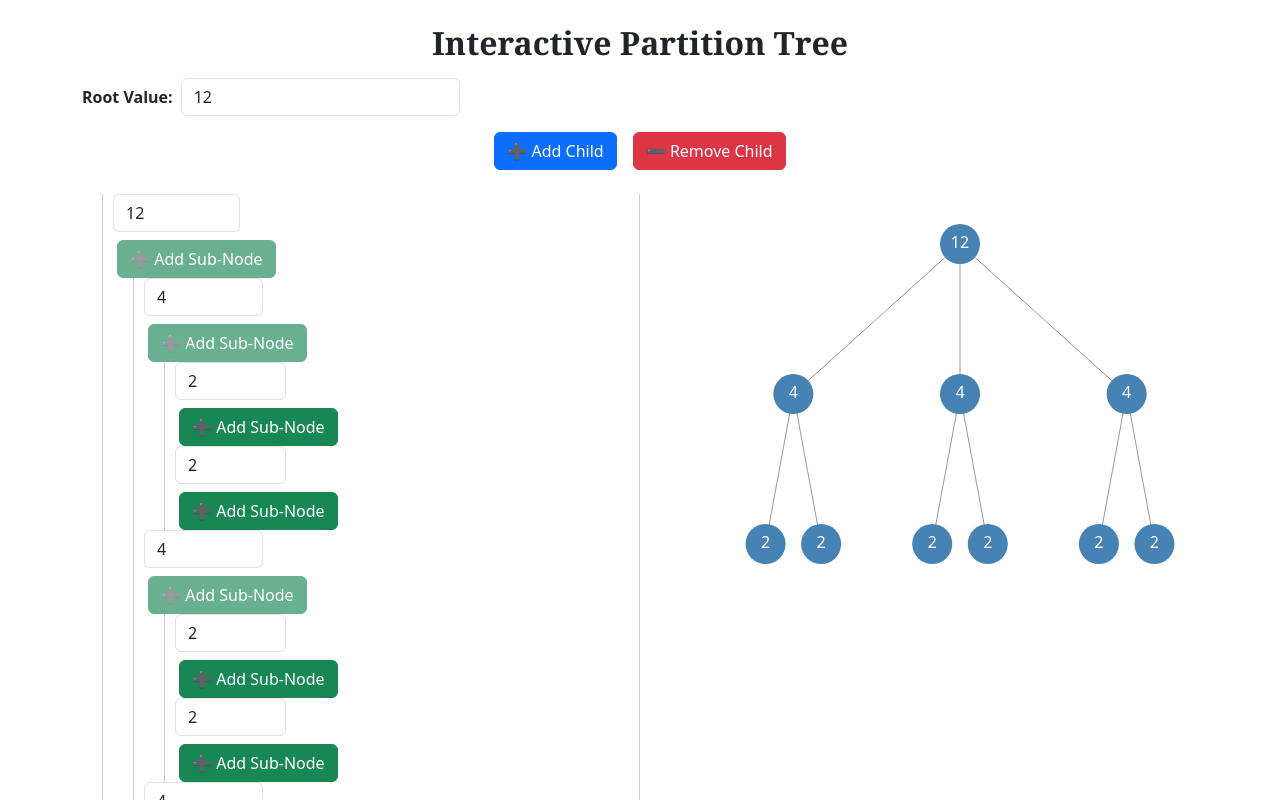
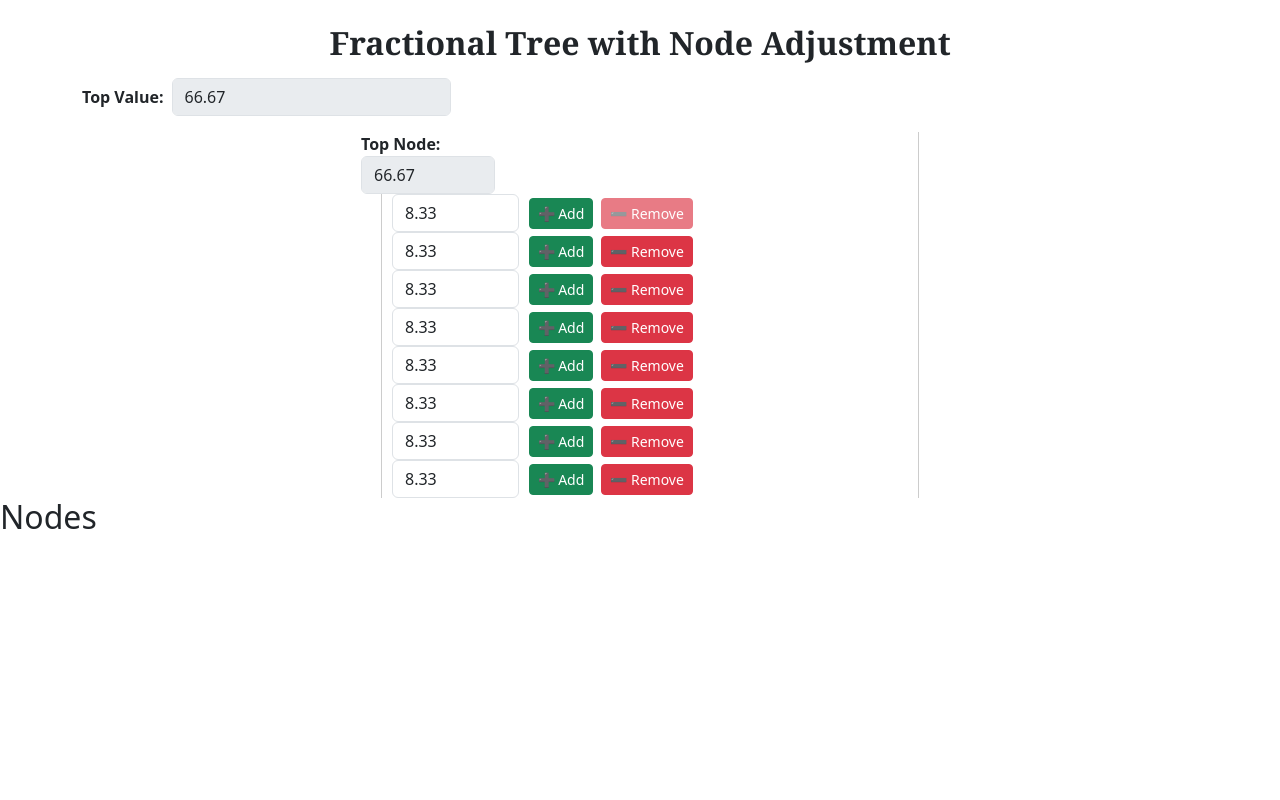
Before and after one commit to zarir-engineer/partition-tree-app, a Next.js app: page / in a window 1280 px wide. Shown: the top 800 px of the page. Built offline with nearby package versions, Linux system fonts and the light colour scheme.

Commit message:
Update page.tsx

```diff
--- a/app/page.tsx
+++ b/app/page.tsx
@@ -1,153 +1,131 @@
 "use client";
 
 import React, { useState, useEffect, useRef } from "react";
-import * as d3 from "d3";
 import "bootstrap/dist/css/bootstrap.min.css";
 
-// Define TreeNode before using it in Page
-const TreeNode = ({ node, updateValue, addSubNode }: any) => {
+// Helper function to normalize fractions
+const normalizeFractions = (nodes: number[]) => {
+  const total = nodes.reduce((acc, value) => acc + value, 0);
+  const remainingValue = 66.67 - total;
+
+  const adjustedNodes = nodes.map((value) => {
+    // Adjust based on the remaining value
+    const adjustment = remainingValue / (nodes.length - 1);
+    return value + adjustment;
+  });
+
+  return adjustedNodes;
+};
+
+// Define TreeNode before using it in the Page component
+const TreeNode = ({
+  index,
+  value,
+  updateValue,
+  addSubNode,
+  removeSubNode,
+}: any) => {
   return (
-    <div style={{ marginLeft: "20px", borderLeft: "1px solid #ccc", paddingLeft: "10px" }}>
+    <div style={{ marginLeft: "20px", borderLeft: "1px solid #ccc", paddingLeft: "10px", display: 'flex', alignItems: 'center' }}>
       <input
         type="number"
         className="form-control d-inline w-25"
-        value={Math.round(node.value)}
-        onChange={(e) => updateValue(node, parseFloat(e.target.value))}
-        step="1"
+        value={value.toFixed(2)}
+        onChange={(e) => updateValue(index, parseFloat(e.target.value))}
+        step="0.01"
+        style={{ marginRight: '10px' }}
       />
-      {node !== node.children && (
-        <div className="mt-2">
-          <button className="btn btn-success mx-1" onClick={() => addSubNode(node)} disabled={node.children && node.children.length >= 2}>
-            ➕ Add Sub-Node
-          </button>
-          {node.children?.map((child: any, index: number) => (
-            <TreeNode key={index} node={child} updateValue={updateValue} addSubNode={addSubNode} />
-          ))}
-        </div>
-      )}
+      <button className="btn btn-success btn-sm" onClick={() => addSubNode(index)}>
+        ➕ Add
+      </button>
+      <button className="btn btn-danger btn-sm ms-2" onClick={() => removeSubNode(index)} disabled={index === 0}>
+        ➖ Remove
+      </button>
     </div>
   );
 };
 
-const PartitionTree = () => {
+const FractionTree = () => {
   const [data, setData] = useState({
-    value: 12,
-    children: [
-      { value: 4, children: [{ value: 2 }, { value: 2 }] },
-      { value: 4, children: [{ value: 2 }, { value: 2 }] },
-      { value: 4, children: [{ value: 2 }, { value: 2 }] }
-    ], // Initial data structure with 3 children at level 1
+    value: 66.67,
+    children: Array(8).fill(8.33), // 8 nodes initialized with 1/8 of the top value
   });
 
-  const svgRef = useRef<SVGSVGElement | null>(null);
+  const updateValue = (index: number, newValue: number) => {
+    const updatedNodes = [...data.children];
+    updatedNodes[index] = newValue;
 
-  const updateValue = (node: any, newValue: number) => {
-    node.value = Math.round(newValue);
-    setData({ ...data });
+    // Normalize the node values to keep the total equal to 66.67
+    const normalizedValues = normalizeFractions(updatedNodes);
+
+    setData({
+      ...data,
+      children: normalizedValues,
+    });
   };
 
-  const addChild = () => {
-    if (data.children.length < 8) {
+  const addSubNode = (index: number) => {
+    if (data.children.length < 10) { // Restrict to no more than 10 child nodes
+      const updatedNodes = [...data.children];
+      updatedNodes.splice(index + 1, 0, 8.33); // Insert new node after the current node
+      const normalizedValues = normalizeFractions(updatedNodes);
       setData({
         ...data,
-        children: [
-          ...data.children,
-          { value: 2, children: [] }, // Level 1 child node with no further children
-        ],
+        children: normalizedValues,
       });
     }
   };
 
-  const addSubNode = (node: any) => {
-    if (!node.children) node.children = [];
-    if (node.children.length < 2 && node.children.length === 0) {
-      // Add only if it has fewer than 2 children and it's at the correct level
-      node.children.push({ value: 1 });
-      setData({ ...data });
-    }
-  };
-
-  const removeChild = () => {
-    if (data.children.length > 1) {
+  const removeSubNode = (index: number) => {
+    if (data.children.length > 1 && index > 0) { // Prevent removing the first node (top node)
+      const updatedNodes = [...data.children];
+      updatedNodes.splice(index, 1); // Remove the selected node
+      const normalizedValues = normalizeFractions(updatedNodes);
       setData({
         ...data,
-        children: data.children.slice(0, -1),
+        children: normalizedValues,
       });
     }
   };
 
-  const renderTree = () => {
-    if (!svgRef.current) return;
-    const width = 600, height = 400;
-    const svg = d3.select(svgRef.current).attr("width", width).attr("height", height);
-    svg.selectAll("*").remove();
-
-    const hierarchy = d3.hierarchy(data, (d: any) => d.children);
-    const treeLayout = d3.tree<any>().size([width - 100, height - 100]);
-    treeLayout(hierarchy);
-
-    svg.selectAll(".link")
-      .data(hierarchy.links())
-      .enter()
-      .append("line")
-      .attr("x1", (d) => (d.source?.x ?? 0) + 50)
-      .attr("y1", (d) => (d.source?.y ?? 0) + 50)
-      .attr("x2", (d) => (d.target?.x ?? 0) + 50)
-      .attr("y2", (d) => (d.target?.y ?? 0) + 50)
-      .attr("stroke", "#999");
-
-    const nodes = svg.selectAll(".node")
-      .data(hierarchy.descendants())
-      .enter()
-      .append("g")
-      .attr("transform", (d) => `translate(${(d.x ?? 0) + 50}, ${(d.y ?? 0) + 50})`);
-
-    nodes.append("circle")
-      .attr("r", 20)
-      .attr("fill", "steelblue");
-
-    nodes.append("text")
-      .attr("dy", 4)
-      .attr("text-anchor", "middle")
-      .attr("fill", "white")
-      .text((d) => Math.round(d.data.value));
-  };
-
-  useEffect(() => {
-    renderTree();
-  }, [data]);
-
   return (
     <div className="container mt-4">
       <h2 className="text-center fw-bold" style={{ fontFamily: "Georgia, serif" }}>
-        Interactive Partition Tree
+        Fractional Tree with Node Adjustment
       </h2>
 
       <div className="d-flex justify-content-start align-items-center mt-3">
-        <strong className="me-2">Root Value:</strong>
+        <strong className="me-2">Top Value:</strong>
         <input
           type="number"
           className="form-control w-25"
-          value={Math.round(data.value)}
-          onChange={(e) => updateValue(data, parseFloat(e.target.value))}
+          value={data.value.toFixed(2)}
+          disabled
         />
       </div>
 
       <div className="d-flex justify-content-center mt-3">
-        <button className="btn btn-primary mx-2" onClick={addChild} disabled={data.children.length >= 8}>
-          ➕ Add Child
-        </button>
-        <button className="btn btn-danger mx-2" onClick={removeChild} disabled={data.children.length <= 1}>
-          ➖ Remove Child
-        </button>
-      </div>
+        <div className="w-50" style={{ borderRight: "1px solid #ccc", paddingRight: "20px" }}>
+          <div>
+            <strong>Top Node: </strong>
+            <input
+              type="number"
+              className="form-control w-25"
+              value={data.value.toFixed(2)}
+              disabled
+            />
+          </div>
 
-      <div className="d-flex mt-4">
-        <div className="w-50" style={{ borderRight: "1px solid #ccc", paddingRight: "20px" }}>
-          <TreeNode node={data} updateValue={updateValue} addSubNode={addSubNode} />
-        </div>
-        <div className="w-50" style={{ paddingLeft: "20px" }}>
-          <svg ref={svgRef}></svg>
+          {data.children.map((value, index) => (
+            <TreeNode
+              key={index}
+              index={index}
+              value={value}
+              updateValue={updateValue}
+              addSubNode={addSubNode}
+              removeSubNode={removeSubNode}
+            />
+          ))}
         </div>
       </div>
     </div>
@@ -155,5 +133,5 @@ const PartitionTree = () => {
 };
 
 export default function Page() {
-  return <PartitionTree />;
+  return <FractionTree />;
 }
```
